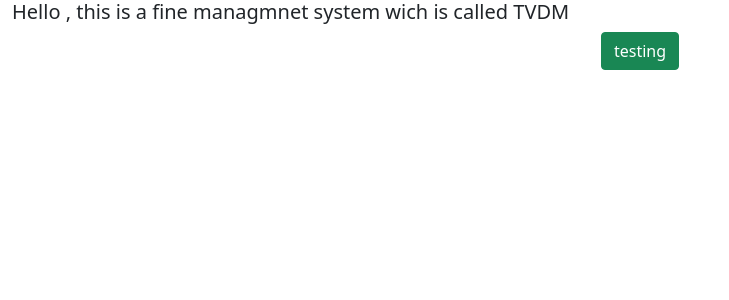
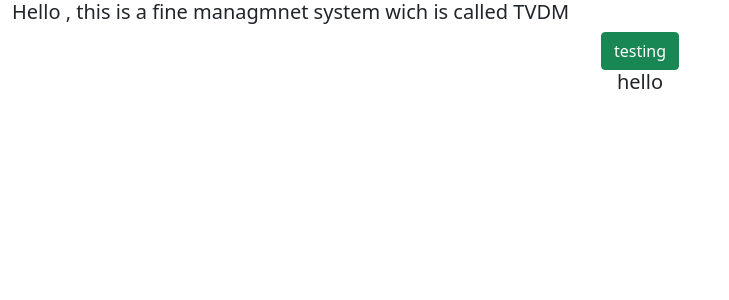
Before and after one commit to Kobzpik/Vulcan, a Django app: page / in a window 1280 px wide. Shown: the top 300 px of the page, without its empty margins (0-729 px from the left). Run offline with Django 3.2, Linux system fonts and the light colour scheme.

Commit message:
minor modification

```diff
--- a/template/index.htm
+++ b/template/index.htm
@@ -2,6 +2,7 @@
 <h5>Hello , this is a fine managmnet system wich is called TVDM</h5>
 <center>
     <a href="/route/"><button type="button" class="btn btn-success">testing</button></a>
+    <h5>hello</h5>
 </center>
 
 
```
